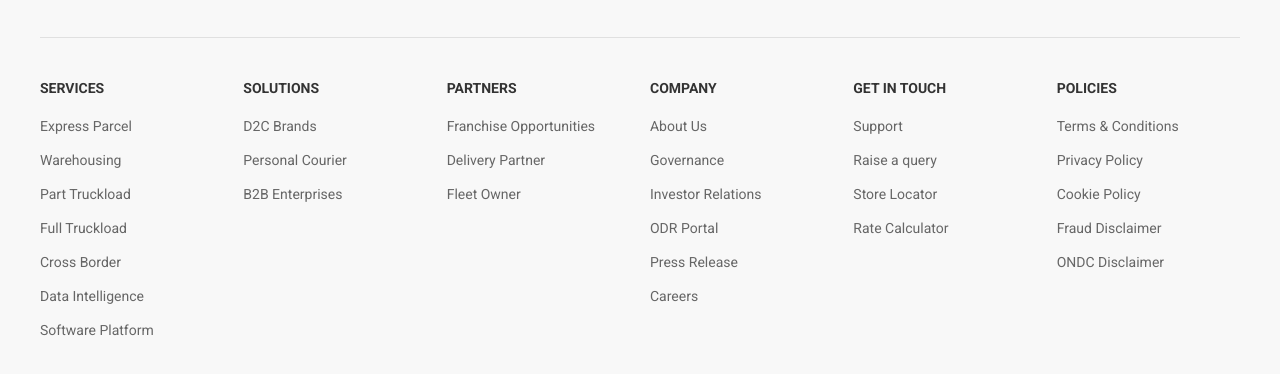
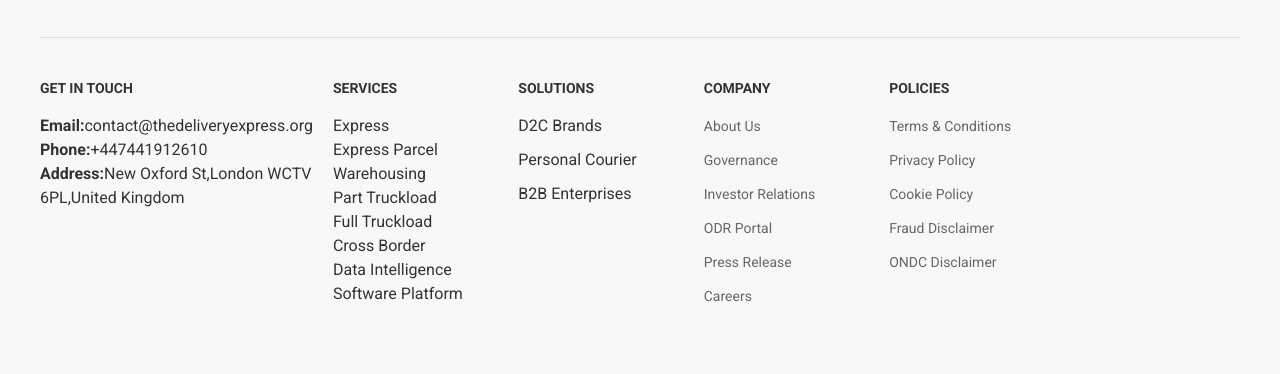
Before and after one commit to visalord341/thedeliveryexpress, a plain HTML site: page support.html in a window 1280 px wide. Shown: the part 2743-3117 px from the top of the page. Drawn offline with Linux system fonts and the light colour scheme.

Commit message:
Add files via upload

```diff
--- a/support.html
+++ b/support.html
@@ -199,8 +199,7 @@
             </div>
         </section>
 
-
-    <footer class="site-footer">
+ <footer class="site-footer">
         <div class="footer-top">
             <div class="footer-logo">
                 <span class="logo-text">The Delivery Express</span>
@@ -212,33 +211,35 @@
         </div>
         <div class="footer-links-container">
             <div class="footer-column">
+                <h3>GET IN TOUCH</h3>
+                <ul>
+                    <p><Strong>Email:</Strong>contact@thedeliveryexpress.org</p>
+                    <p><Strong>Phone:</Strong>+447441912610</p>
+                    <p><Strong>Address:</Strong>New Oxford St,London WCTV 6PL,United Kingdom</p>
+                </ul>
+            </div>
+            <div class="footer-column">
                 <h3>SERVICES</h3>
                 <ul>
-                    <li><a href="#">Express Parcel</a></li>
-                    <li><a href="#">Warehousing</a></li>
-                    <li><a href="#">Part Truckload</a></li>
-                    <li><a href="#">Full Truckload</a></li>
-                    <li><a href="#">Cross Border</a></li>
-                    <li><a href="#">Data Intelligence</a></li>
-                    <li><a href="#">Software Platform</a></li>
+                    <p>Express </p>
+                    <p>Express Parcel</p>
+                    <p>Warehousing</p>
+                    <p>Part Truckload</p>
+                    <p>Full Truckload</p>
+                    <p>Cross Border</p>
+                    <p>Data Intelligence</p>
+                    <p>Software Platform</p>
                 </ul>
             </div>
             <div class="footer-column">
                 <h3>SOLUTIONS</h3>
                 <ul>
-                    <li><a href="#">D2C Brands</a></li>
-                    <li><a href="#">Personal Courier</a></li>
-                    <li><a href="#">B2B Enterprises</a></li>
+                    <li>D2C Brands</li>
+                    <li>Personal Courier</li>
+                    <li>B2B Enterprises</li>
                 </ul>
             </div>
-            <div class="footer-column">
-                <h3>PARTNERS</h3>
-                <ul>
-                    <li><a href="#">Franchise Opportunities</a></li>
-                    <li><a href="#">Delivery Partner</a></li>
-                    <li><a href="#">Fleet Owner</a></li>
-                </ul>
-            </div>
+
             <div class="footer-column">
                 <h3>COMPANY</h3>
                 <ul>
@@ -250,15 +251,7 @@
                     <li><a href="#">Careers</a></li>
                 </ul>
             </div>
-            <div class="footer-column">
-                <h3>GET IN TOUCH</h3>
-                <ul>
-                    <li><a href="#">Support</a></li>
-                    <li><a href="#">Raise a query</a></li>
-                    <li><a href="#">Store Locator</a></li>
-                    <li><a href="#">Rate Calculator</a></li>
-                </ul>
-            </div>
+
             <div class="footer-column">
                 <h3>POLICIES</h3>
                 <ul>
@@ -271,5 +264,6 @@
             </div>
         </div>
     </footer>
+
 </body>
 </html>
```
Also changed, not shown: company.html (+23 -28 lines), index.html (+22 -27 lines), partiner.html (+24 -29 lines), services.html (+24 -29 lines), signup.html (+23 -28 lines), solutions.html (+23 -28 lines), track.html (+23 -29 lines).
